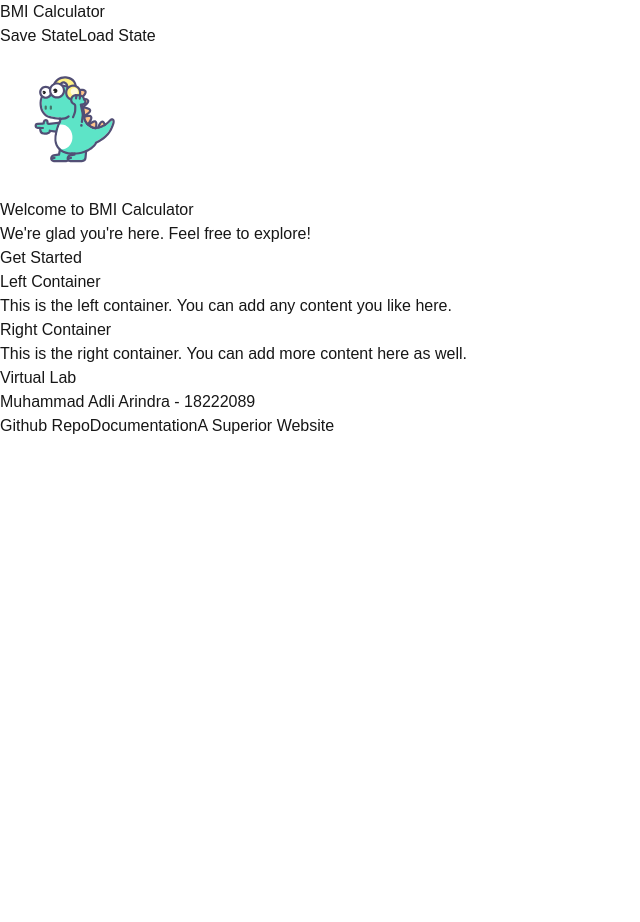
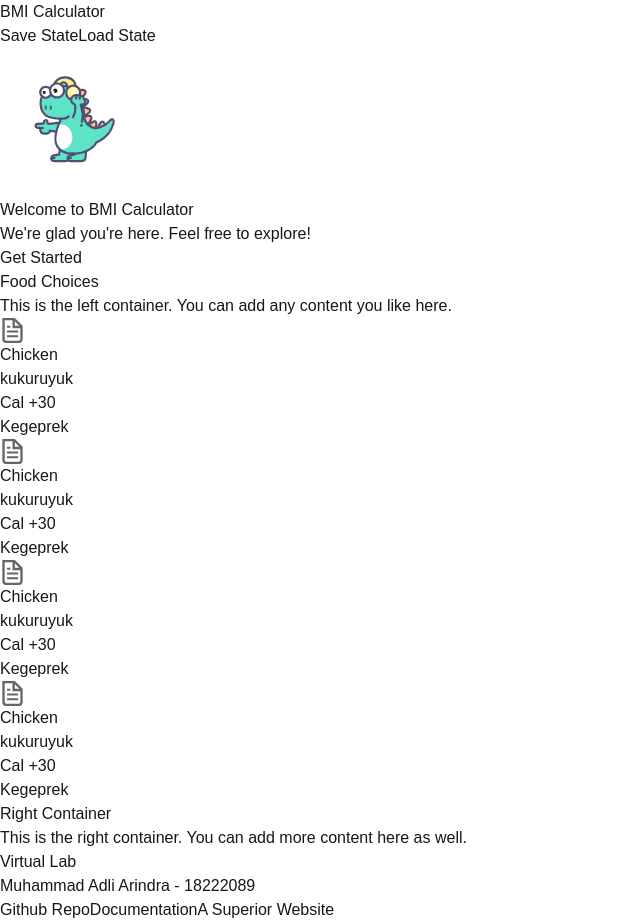
Before and after one commit to adli-arindra/bmi-calculator, a Next.js app: page / in a window 1280 px wide. Shown: the whole page, without its empty margins (0-640 px from the left). Before the commit the page ends 800 px from the top, so only its background shows below. Built offline with nearby package versions, Linux system fonts and the light colour scheme.

Commit message:
eslint fixes

```diff
--- a/app/components/foodCard.tsx
+++ b/app/components/foodCard.tsx
@@ -1,22 +1,24 @@
-
+import Image from 'next/image';
 
 const FoodCard = function () {
     return (
-        <div className="card bg-base-100 w-96 shadow-xl">
-            <figure>
-                <img
-                src="https://img.daisyui.com/images/stock/photo-1606107557195-0e29a4b5b4aa.webp"
+        <div className="card bg-base-100 shadow-xl max-w-min">
+            <figure className="pt-8">
+                <Image
+                src="/file.svg"
+                width={25}
+                height={25}
                 alt="Shoes" />
             </figure>
             <div className="card-body">
-                <h2 className="card-title">
-                    Shoes!
-                    <div className="badge badge-secondary">NEW</div>
+                <h2 className="card-title text-md">
+                    Chicken
+                    {/* <div className="badge badge-secondary">NEW</div> */}
                 </h2>
-                <p>If a dog chews shoes whose shoes does he choose?</p>
+                <p className="text-sm">kukuruyuk</p>
                 <div className="card-actions justify-end">
-                    <div className="badge badge-outline">Fashion</div>
-                    <div className="badge badge-outline">Products</div>
+                    <div className="badge badge-outline text-sm">Cal +30</div>
+                    <div className="badge badge-outline text-sm">Kegeprek</div>
                 </div>
             </div>
         </div>
--- a/app/components/lab.tsx
+++ b/app/components/lab.tsx
@@ -1,20 +1,26 @@
-import Save from '@/app/components/save';
+import FoodCard from "@/app/components/foodCard";
 
 const Lab:React.FC = function () {
     return (
-        <div className="min-h-screen flex">
+        <div className="min-h-screen flex bg-green-200">
           {/* Left Container */}
-          <div className="w-1/2 bg-blue-500 p-8">
-            <h2 className="text-white text-2xl">Left Container</h2>
-            <p className="text-white">
+          <div className="w-1/2 bg-blue-500 rounded-3xl m-4 px-6 py-6">
+            <h2 className="text-white text-2xl text-center">Food Choices</h2>
+            <p className="text-white text-center text-sm">
               This is the left container. You can add any content you like here.
             </p>
+            <div className="flex gap-4 flex-column flex-wrap pt-8 justify-around">
+              <FoodCard/>
+              <FoodCard/>
+              <FoodCard/>
+              <FoodCard/>
+            </div>
           </div>
 
           {/* Right Container */}
-          <div className="w-1/2 bg-green-500 p-8">
-            <h2 className="text-white text-2xl">Right Container</h2>
-            <p className="text-white">
+          <div className="w-1/2 bg-green-500 rounded-3xl m-4 px-2 py-6">
+            <h2 className="text-white text-2xl text-center">Right Container</h2>
+            <p className="text-white text-center text-sm">
               This is the right container. You can add more content here as well.
             </p>
           </div>
--- a/app/components/navbar.tsx
+++ b/app/components/navbar.tsx
@@ -6,7 +6,6 @@ import Save from "@/app/components/save";
 import Load from "@/app/components/load";
 
 const Navbar: React.FC = () => {
-    const buttonStyle = "btn btn-primary text-white mx-1 rounded-full hover:btn-secondary hover:text-white transition duration-300";
     // const [page, setPage] = useState({});
 
     return (
--- a/app/layout.tsx
+++ b/app/layout.tsx
@@ -3,7 +3,6 @@ import localFont from "next/font/local";
 import "./globals.css";
 import Navbar from "./components/navbar";
 import Footer from "./components/footer";
-import Lab from "./components/lab";
 
 const geistSans = localFont({
   src: "./fonts/GeistVF.woff",
```
